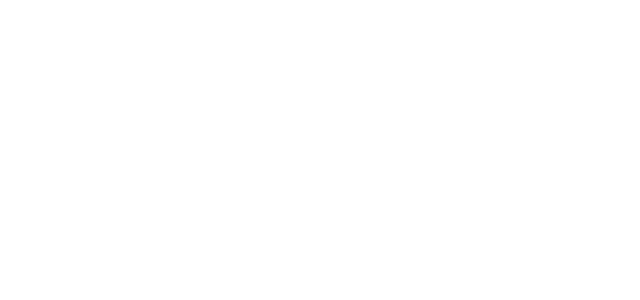
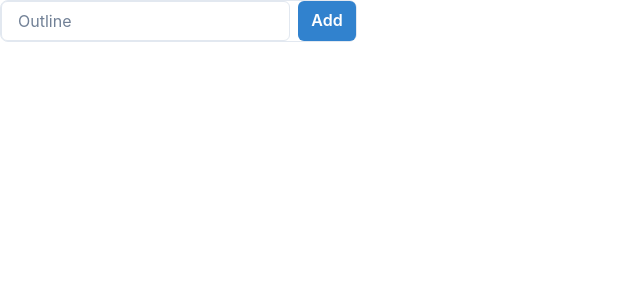
Before and after one commit to alimr70/simple-todo-app, a React (Vite) app: page / in a window 1280 px wide. Shown: the top 300 px of the page, without its empty margins (0-640 px from the left). Built offline with nearby package versions, Linux system fonts and the light colour scheme.

Commit message:
Init Chackra UI setup

```diff
--- a/package.json
+++ b/package.json
@@ -9,7 +9,11 @@
     "preview": "vite preview"
   },
   "dependencies": {
+    "@chakra-ui/react": "^2.4.9",
+    "@emotion/react": "^11.10.5",
+    "@emotion/styled": "^11.10.5",
     "@reduxjs/toolkit": "^1.9.2",
+    "framer-motion": "^8.5.5",
     "react": "^18.2.0",
     "react-dom": "^18.2.0",
     "react-redux": "^8.0.5"
--- a/src/App.tsx
+++ b/src/App.tsx
@@ -1,15 +1,18 @@
 import { useEffect } from "react"
+import TaskInput from "./components/TaskInput"
 import { useAppDispatch, useAppSelector } from "./utils/hooks"
 
 function App() {
   const todos = useAppSelector(state => state.todos)
   const dispatch = useAppDispatch()
+
   useEffect(() => {
     console.log(todos)
   }, [])
+
   return (
     <div className="App">
-
+      <TaskInput />
     </div>
   )
 }
--- /dev/null
+++ b/src/components/TaskInput.tsx
@@ -0,0 +1,16 @@
+import { HStack, Center, Box, Input, Button } from '@chakra-ui/react'
+
+const TaskInput = () => {
+  return (
+    <Center>
+      <Box maxW='md' borderWidth='1px' borderRadius='lg'>
+        <HStack>
+          <Input variant='outline' placeholder='Outline' />
+          <Button colorScheme='blue'>Add</Button>
+        </HStack>
+      </Box>
+    </Center>
+  )
+}
+
+export default TaskInput
--- a/src/main.tsx
+++ b/src/main.tsx
@@ -4,11 +4,14 @@
 import './index.css'
 import { store } from './app/store'
 import { Provider } from 'react-redux'
+import { ChakraProvider } from '@chakra-ui/react'
 
 ReactDOM.createRoot(document.getElementById('root') as HTMLElement).render(
   <React.StrictMode>
     <Provider store={store}>
-      <App />
+      <ChakraProvider>
+        <App />
+      </ChakraProvider>
     </Provider>
   </React.StrictMode>,
 )
```
Also changed, not shown: 1 other file (tests, documents, lock files or other folders).
